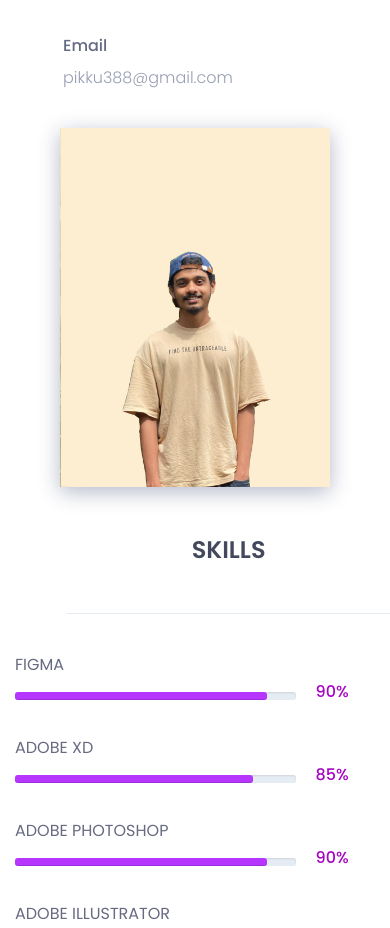
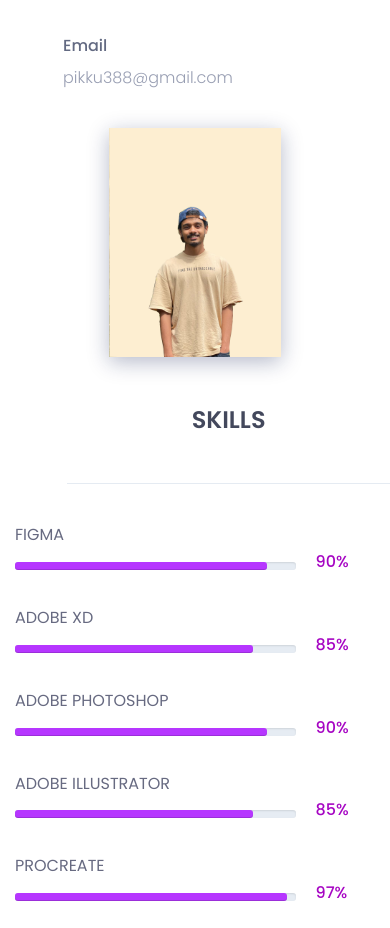
Before and after one commit to ridhinjayan/Ridhin_portfolio, a website: page index.html in a window 390 px wide. Shown: the part 1443-2371 px from the top of the page. Drawn offline with nearby package versions, Linux system fonts and the light colour scheme.

Commit message:
mobile responsiveness

```diff
--- a/index.html
+++ b/index.html
@@ -300,8 +300,10 @@
 				<div class="container">
 					<div class="profiles-content">
 						<div class="row">
+
 							<div class="col-sm-3">
 								<div class="single-profile">
+									<a href="https://www.behance.net/ridhinriotz">
 										<a href="https://www.behance.net/ridhinriotz">
 											<div class="profile-txt">
 												<i class="flaticon-behance-logo"></i>
@@ -316,8 +318,10 @@
 												</div>
 											</a>
 										</div>
+									</a>
 								</div>
 							</div>
+
 							<div class="col-sm-3">
 								<div class="single-profile">
 									<a href="https://github.com/ridhinjayan">
--- a/public/assets/css/responsive.css
+++ b/public/assets/css/responsive.css
@@ -1,7 +1,7 @@
 @media screen and (max-width:1680px){
 
 }/*max-width:1680px*/
-@media screen and (max-width:1440px){
+@media all and (max-width:1440px){
 	.single-about-img img {max-width:100%;}
 	.single-about-img:before,.about-list-icon{width: 100%;}
 }/*max-width:1440px*/
@@ -113,11 +113,15 @@
 }/*max-width:540px*/
 
 @media screen and (max-width: 480px){
-
+	#about div.container div.picku div.single-about-img img {
+		max-height: 18.6em;
+	}
 }/*max-width:480px*/
 
 @media screen and (max-width: 440px){
-
+	#about div.container div.picku div.single-about-img img {
+		max-height: 18.6em;
+	}
 }/*max-width:400px*/
 
 @media screen and (max-width:350px){
```
Lines whose indentation alone changed are shown as unchanged.
